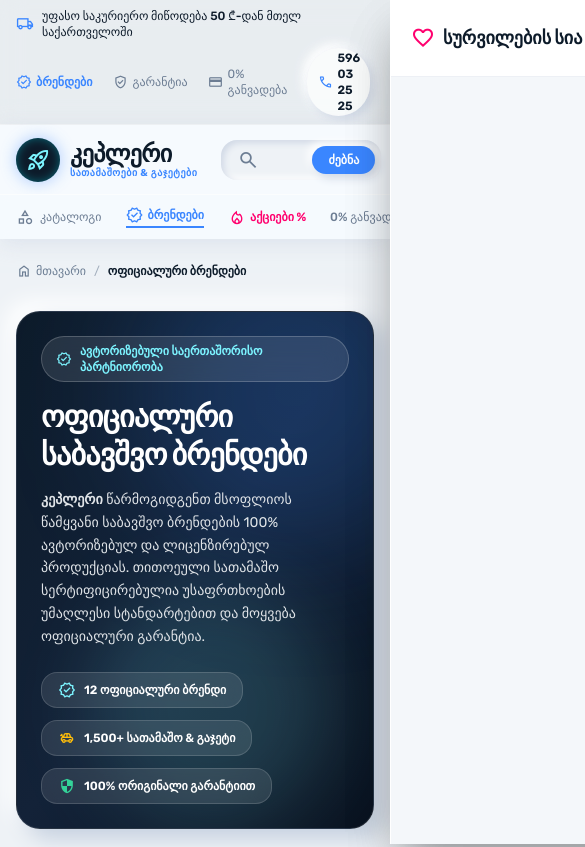
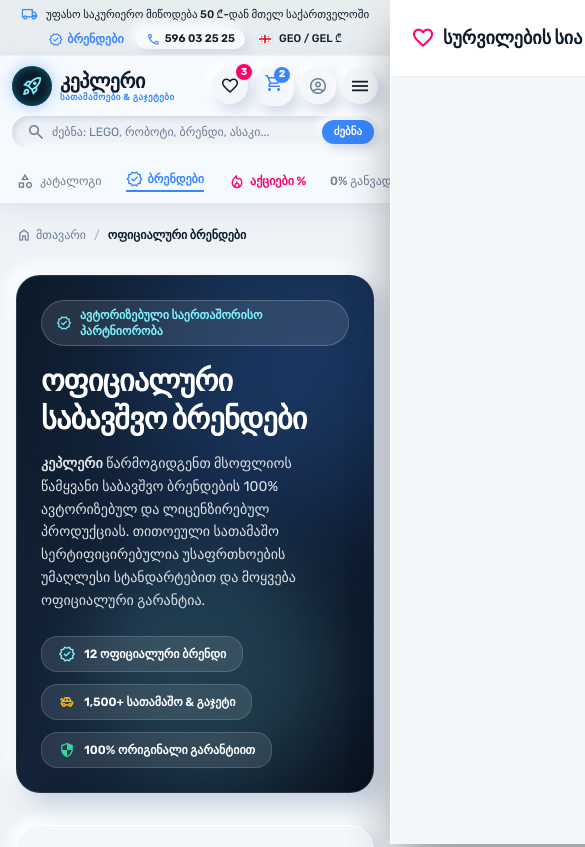
Before and after one commit to gogmaisuradze/kepleri-toys, a website: page brands.html in a window 390 px wide. Shown: the top 847 px of the page, 585 px wide, since content can reach past the window. Drawn offline with nearby package versions, Linux system fonts and the light colour scheme.

Commit message:
Fix mobile screen jumping/overflow and add rocket favicon

```diff
--- a/app.js
+++ b/app.js
@@ -33,6 +33,14 @@ function checkUrlParams() {
   const brand = params.get('brand');
   if (brand) {
     STATE.selectedBrand = brand;
+  }
+  const search = params.get('search');
+  if (search) {
+    STATE.searchQuery = search;
+    const searchInput = document.getElementById('search-input');
+    const mobileSearchInput = document.getElementById('mobile-search-input');
+    if (searchInput) searchInput.value = search;
+    if (mobileSearchInput) mobileSearchInput.value = search;
   }
 }
 
@@ -447,11 +455,26 @@ function toggleWishlist(productId, event) {
 
 // Setup UI Event Listeners
 function setupEventListeners() {
-  // Main search input
+  // Main search inputs (desktop + mobile)
   const searchInput = document.getElementById('search-input');
+  const mobileSearchInput = document.getElementById('mobile-search-input');
+
   if (searchInput) {
     searchInput.addEventListener('input', (e) => {
       STATE.searchQuery = e.target.value;
+      if (mobileSearchInput && mobileSearchInput.value !== e.target.value) {
+        mobileSearchInput.value = e.target.value;
+      }
+      renderProducts();
+    });
+  }
+
+  if (mobileSearchInput) {
+    mobileSearchInput.addEventListener('input', (e) => {
+      STATE.searchQuery = e.target.value;
+      if (searchInput && searchInput.value !== e.target.value) {
+        searchInput.value = e.target.value;
+      }
       renderProducts();
     });
   }
@@ -582,6 +605,9 @@ function resetFilters() {
 
   const searchInput = document.getElementById('search-input');
   if (searchInput) searchInput.value = '';
+
+  const mobileSearchInput = document.getElementById('mobile-search-input');
+  if (mobileSearchInput) mobileSearchInput.value = '';
 
   const brandSearchInput = document.getElementById('brand-search-input');
   if (brandSearchInput) brandSearchInput.value = '';
--- a/brands.html
+++ b/brands.html
@@ -2,8 +2,14 @@
 <html class="light" lang="ka">
 <head>
   <meta charset="utf-8"/>
-  <meta content="width=device-width, initial-scale=1.0" name="viewport"/>
+  <meta content="width=device-width, initial-scale=1.0, maximum-scale=5.0, viewport-fit=cover" name="viewport"/>
+  <meta name="theme-color" content="#0D1B2A"/>
   <title>ოფიციალური ბრენდები | კეპლერი - საბავშვო სათამაშოების ჰიპერმარკეტი</title>
+
+  <!-- Rocket Favicon & Apple Touch Icon for Browser Address Bar & Tabs -->
+  <link rel="icon" type="image/svg+xml" href="favicon.svg"/>
+  <link rel="alternate icon" type="image/png" href="favicon.png"/>
+  <link rel="apple-touch-icon" href="apple-touch-icon.png"/>
 
   <!-- Google Fonts: Outfit & Rubik -->
   <link rel="preconnect" href="https://fonts.googleapis.com"/>
@@ -64,34 +70,34 @@
 <body class="bg-surface-bg text-text-primary antialiased min-h-screen flex flex-col font-body selection:bg-secondary/20 selection:text-secondary">
 
   <!-- 1. TOP UTILITY BAR -->
-  <div class="w-full bg-surface-container-high/60 backdrop-blur-md text-text-muted text-xs border-b border-white/50">
-    <div class="max-w-7xl mx-auto px-4 lg:px-8 py-2 flex flex-wrap items-center justify-between gap-2">
+  <div class="w-full bg-surface-container-high/60 backdrop-blur-md text-text-muted text-xs border-b border-white/50 overflow-hidden">
+    <div class="max-w-7xl mx-auto px-3 sm:px-4 lg:px-8 py-1.5 sm:py-2 flex flex-col md:flex-row items-center justify-between gap-1.5 sm:gap-2">
       <!-- Shipping Announcement -->
-      <div class="flex items-center gap-2">
-        <span class="material-symbols-outlined text-secondary text-[18px]">local_shipping</span>
-        <span class="font-medium text-text-primary">უფასო საკურიერო მიწოდება 50 ₾-დან მთელ საქართველოში</span>
-        <span class="hidden md:inline-block w-1.5 h-1.5 rounded-full bg-secondary"></span>
-        <span class="hidden md:inline text-text-muted">სტანდარტული მიწოდება 1-2 სამუშაო დღეში</span>
+      <div class="flex items-center gap-2 text-center md:text-left truncate max-w-full">
+        <span class="material-symbols-outlined text-secondary text-[17px] shrink-0">local_shipping</span>
+        <span class="font-medium text-text-primary text-[11px] sm:text-xs">უფასო საკურიერო მიწოდება 50 ₾-დან მთელ საქართველოში</span>
+        <span class="hidden md:inline-block w-1.5 h-1.5 rounded-full bg-secondary shrink-0"></span>
+        <span class="hidden md:inline text-text-muted text-[11px] sm:text-xs">სტანდარტული მიწოდება 1-2 სამუშაო დღეში</span>
       </div>
       <!-- Quick links & Phone -->
-      <div class="flex items-center gap-5">
+      <div class="flex items-center gap-3 sm:gap-5 text-xs flex-wrap justify-center">
         <a class="text-secondary font-bold flex items-center gap-1" href="brands.html">
-          <span class="material-symbols-outlined text-[16px]">verified</span>
+          <span class="material-symbols-outlined text-[15px]">verified</span>
           <span>ბრენდები</span>
         </a>
-        <a class="hover:text-secondary transition-colors duration-150 flex items-center gap-1" href="index.html#warranty">
-          <span class="material-symbols-outlined text-[16px]">verified_user</span>
+        <a class="hidden sm:flex hover:text-secondary transition-colors duration-150 items-center gap-1" href="index.html#warranty">
+          <span class="material-symbols-outlined text-[15px]">verified_user</span>
           <span>გარანტია</span>
         </a>
-        <a class="hover:text-secondary transition-colors duration-150 flex items-center gap-1" href="index.html#installments">
-          <span class="material-symbols-outlined text-[16px]">credit_card</span>
+        <a class="hidden sm:flex hover:text-secondary transition-colors duration-150 items-center gap-1" href="index.html#installments">
+          <span class="material-symbols-outlined text-[15px]">credit_card</span>
           <span>0% განვადება</span>
         </a>
-        <div class="flex items-center gap-1 font-semibold text-text-primary bg-white/70 px-2.5 py-0.5 rounded-full tactile-extruded-sm">
-          <span class="material-symbols-outlined text-secondary text-[16px]">call</span>
+        <div class="flex items-center gap-1 font-semibold text-text-primary bg-white/70 px-2.5 py-0.5 rounded-full tactile-extruded-sm text-[11px] sm:text-xs">
+          <span class="material-symbols-outlined text-secondary text-[15px]">call</span>
           <a href="tel:+995596032525" class="hover:text-secondary transition-colors">596 03 25 25</a>
         </div>
-        <div class="flex items-center gap-1.5 text-text-primary font-medium cursor-pointer">
+        <div class="flex items-center gap-1.5 text-text-primary font-medium cursor-pointer text-[11px] sm:text-xs">
           <svg class="w-4 h-2.5 rounded-[2px] border border-shadow-dark/60 shrink-0 shadow-xs inline-block" xmlns="http://www.w3.org/2000/svg" xmlns:xlink="http://www.w3.org/1999/xlink" viewBox="0 0 30 20" fill="#e40303">
             <path fill="#fff" d="m0 0h30v20H0z"/>
             <path d="m13 0h4v20h-4zM0 8h30v4H0z"/>
@@ -112,31 +118,34 @@
 
   <!-- 2. MAIN HEADER -->
   <header class="sticky top-0 z-40 bg-surface shadow-[0_4px_20px_rgba(209,217,230,0.6)] transition-all duration-200">
-    <div class="w-full max-w-7xl mx-auto px-4 lg:px-8 flex items-center justify-between gap-4 py-3 relative">
+    <div class="w-full max-w-7xl mx-auto px-3 sm:px-4 lg:px-8 py-2.5 sm:py-3 relative">
+
+      <!-- Top Row: Logo + Desktop Search + Action Icons -->
+      <div class="flex items-center justify-between gap-2 sm:gap-4">
 
         <!-- Brand & Catalog Cluster -->
-      <div class="flex items-center gap-4 shrink-0">
+        <div class="flex items-center gap-3 sm:gap-4 shrink-0">
           <!-- Logo -->
-        <a class="flex items-center gap-2.5 group tap-effect" href="index.html">
-          <div class="w-11 h-11 rounded-full bg-primary text-white flex items-center justify-center space-cosmic-glow">
-            <span class="material-symbols-outlined text-[24px] text-tertiary-fixed">rocket_launch</span>
+          <a class="flex items-center gap-2 group tap-effect" href="index.html">
+            <div class="w-10 h-10 sm:w-11 sm:h-11 rounded-full bg-primary text-white flex items-center justify-center space-cosmic-glow shrink-0">
+              <span class="material-symbols-outlined text-[22px] sm:text-[24px] text-tertiary-fixed">rocket_launch</span>
             </div>
             <div class="flex flex-col">
-            <span class="text-2xl font-bold font-heading tracking-tight text-primary leading-tight">კეპლერი</span>
-            <span class="text-[10px] font-bold text-secondary tracking-wider uppercase -mt-0.5">სათამაშოები &amp; გაჯეტები</span>
+              <span class="text-xl sm:text-2xl font-bold font-heading tracking-tight text-primary leading-tight">კეპლერი</span>
+              <span class="text-[9px] sm:text-[10px] font-bold text-secondary tracking-wider uppercase -mt-0.5">სათამაშოები &amp; გაჯეტები</span>
             </div>
           </a>
 
           <!-- "კატალოგი" Button -->
-        <a href="index.html#catalog" class="hidden sm:flex items-center gap-2 bg-text-primary text-white px-5 py-2.5 rounded-2xl font-heading text-sm font-semibold tracking-wide hover:shadow-[0_0_14px_rgba(58,134,255,0.4)] tap-effect">
-          <span class="material-symbols-outlined text-[20px] text-tertiary-fixed">apps</span>
+          <a href="index.html#catalog" class="hidden md:flex items-center gap-2 bg-text-primary text-white px-4 py-2.5 rounded-2xl font-heading text-sm font-semibold tracking-wide hover:shadow-[0_0_14px_rgba(58,134,255,0.4)] tap-effect shrink-0">
+            <span class="material-symbols-outlined text-[19px] text-tertiary-fixed">apps</span>
             <span>კატალოგი</span>
           </a>
         </div>
 
-      <!-- Inset Search Bar -->
-      <div class="flex-1 max-w-xl mx-2">
-        <form action="index.html" method="get" class="relative flex items-center">
+        <!-- Desktop Inset Search Bar (hidden on mobile, visible on md+) -->
+        <div class="hidden md:flex flex-1 max-w-xl mx-2">
+          <form action="index.html" method="get" class="relative flex items-center w-full">
             <span class="material-symbols-outlined absolute left-4 text-text-muted pointer-events-none text-[22px]">search</span>
             <input
               name="search"
@@ -150,23 +159,23 @@
           </form>
         </div>
 
-      <!-- Action Buttons: Wishlist, Cart, Profile -->
-      <div class="flex items-center gap-3 shrink-0">
-        <!-- Compare Icon -->
+        <!-- Action Buttons: Wishlist, Cart, Profile, Mobile Menu -->
+        <div class="flex items-center gap-1.5 sm:gap-3 shrink-0">
+          <!-- Compare Icon (Desktop only) -->
           <button class="hidden lg:flex w-10 h-10 rounded-full bg-surface-card items-center justify-center text-text-primary tactile-extruded hover:text-secondary tap-effect" title="შედარება">
             <span class="material-symbols-outlined text-[21px]">balance</span>
           </button>
 
           <!-- Wishlist -->
-        <button id="wishlist-trigger" class="w-10 h-10 rounded-full bg-surface-card flex items-center justify-center text-text-primary tactile-extruded hover:text-accent-sale tap-effect relative" title="სურვილები">
-          <span class="material-symbols-outlined text-[21px]">favorite</span>
+          <button id="wishlist-trigger" class="w-9 h-9 sm:w-10 sm:h-10 rounded-full bg-surface-card flex items-center justify-center text-text-primary tactile-extruded hover:text-accent-sale tap-effect relative" title="სურვილები">
+            <span class="material-symbols-outlined text-[20px] sm:text-[21px]">favorite</span>
             <span id="wishlist-badge" class="absolute -top-1 -right-1 w-4 h-4 bg-accent-sale text-white text-[10px] font-bold rounded-full flex items-center justify-center shadow-sm">3</span>
           </button>
 
           <!-- Cart Action -->
-        <button id="cart-trigger" class="flex items-center gap-2.5 px-3.5 py-2 rounded-2xl bg-surface-card tactile-extruded text-text-primary hover:text-secondary tap-effect" title="კალათა">
+          <button id="cart-trigger" class="flex items-center gap-2 px-2.5 sm:px-3.5 py-1.5 sm:py-2 rounded-2xl bg-surface-card tactile-extruded text-text-primary hover:text-secondary tap-effect" title="კალათა">
             <div class="relative">
-            <span class="material-symbols-outlined text-[22px] text-secondary">shopping_cart</span>
+              <span class="material-symbols-outlined text-[20px] sm:text-[22px] text-secondary">shopping_cart</span>
               <span id="cart-badge" class="absolute -top-1.5 -right-1.5 w-4 h-4 bg-secondary text-white text-[10px] font-bold rounded-full flex items-center justify-center">2</span>
             </div>
             <div class="hidden xl:flex flex-col text-left leading-tight">
@@ -176,15 +185,32 @@
           </button>
 
           <!-- Profile Action -->
-        <button onclick="openAuthModal()" class="flex items-center gap-2 px-3.5 py-2 rounded-2xl bg-surface-card tactile-extruded text-text-primary hover:text-secondary tap-effect" title="შესვლა">
-          <span class="material-symbols-outlined text-[22px] text-text-muted">account_circle</span>
+          <button onclick="openAuthModal()" class="w-9 h-9 sm:w-auto sm:px-3.5 sm:py-2 rounded-2xl bg-surface-card tactile-extruded text-text-primary hover:text-secondary tap-effect flex items-center justify-center gap-2" title="შესვლა">
+            <span class="material-symbols-outlined text-[20px] sm:text-[22px] text-text-muted">account_circle</span>
             <span class="hidden md:inline text-xs font-semibold">შესვლა</span>
           </button>
 
           <!-- Mobile Menu Trigger -->
-        <button id="mobile-menu-trigger" class="lg:hidden w-10 h-10 rounded-full bg-surface-card flex items-center justify-center text-text-primary tactile-extruded tap-effect">
-          <span class="material-symbols-outlined text-[24px]">menu</span>
+          <button id="mobile-menu-trigger" class="lg:hidden w-9 h-9 sm:w-10 sm:h-10 rounded-full bg-surface-card flex items-center justify-center text-text-primary tactile-extruded tap-effect" title="მენიუ">
+            <span class="material-symbols-outlined text-[22px] sm:text-[24px]">menu</span>
           </button>
+        </div>
+      </div>
+
+      <!-- Mobile Search Bar (Row 2, full-width, perfectly fits phone screens without jitter) -->
+      <div class="mt-2.5 md:hidden w-full">
+        <form action="index.html" method="get" class="relative flex items-center w-full">
+          <span class="material-symbols-outlined absolute left-3.5 text-text-muted pointer-events-none text-[20px]">search</span>
+          <input
+            name="search"
+            class="w-full pl-10 pr-20 py-2 bg-surface-bg rounded-xl tactile-inset border-none text-xs text-text-primary placeholder:text-text-muted focus:ring-2 focus:ring-secondary focus:outline-none transition-all"
+            placeholder="ძებნა: LEGO, რობოტი, ბრენდი, ასაკი..."
+            type="search"
+          />
+          <button type="submit" class="absolute right-1 px-3 py-1 bg-secondary hover:bg-secondary-container text-white text-[11px] font-semibold rounded-lg tactile-extruded-sm tap-effect">
+            ძებნა
+          </button>
+        </form>
       </div>
     </div>
 
--- a/styles.css
+++ b/styles.css
@@ -11,11 +11,27 @@
   --badge-yellow: #FFBE0B;
 }
 
+html {
+  width: 100%;
+  max-width: 100vw;
+  overflow-x: hidden;
+  position: relative;
+  -webkit-text-size-adjust: 100%;
+  scroll-behavior: smooth;
+  overscroll-behavior-x: none;
+}
+
 body {
+  width: 100%;
+  max-width: 100vw;
+  overflow-x: hidden;
+  position: relative;
   background-color: var(--surface-bg);
   color: var(--primary);
   font-family: 'Rubik', -apple-system, BlinkMacSystemFont, sans-serif;
-  overflow-x: hidden;
+  -webkit-overflow-scrolling: touch;
+  overscroll-behavior-x: none;
+  touch-action: pan-y pinch-zoom;
 }
 
 /* Headings font */
```
Also changed, not shown: index.html (+66 -40 lines), apple-touch-icon.png (added), favicon.ico (added), favicon.png (added), favicon.svg (added). Lines whose indentation alone changed are shown as unchanged.
